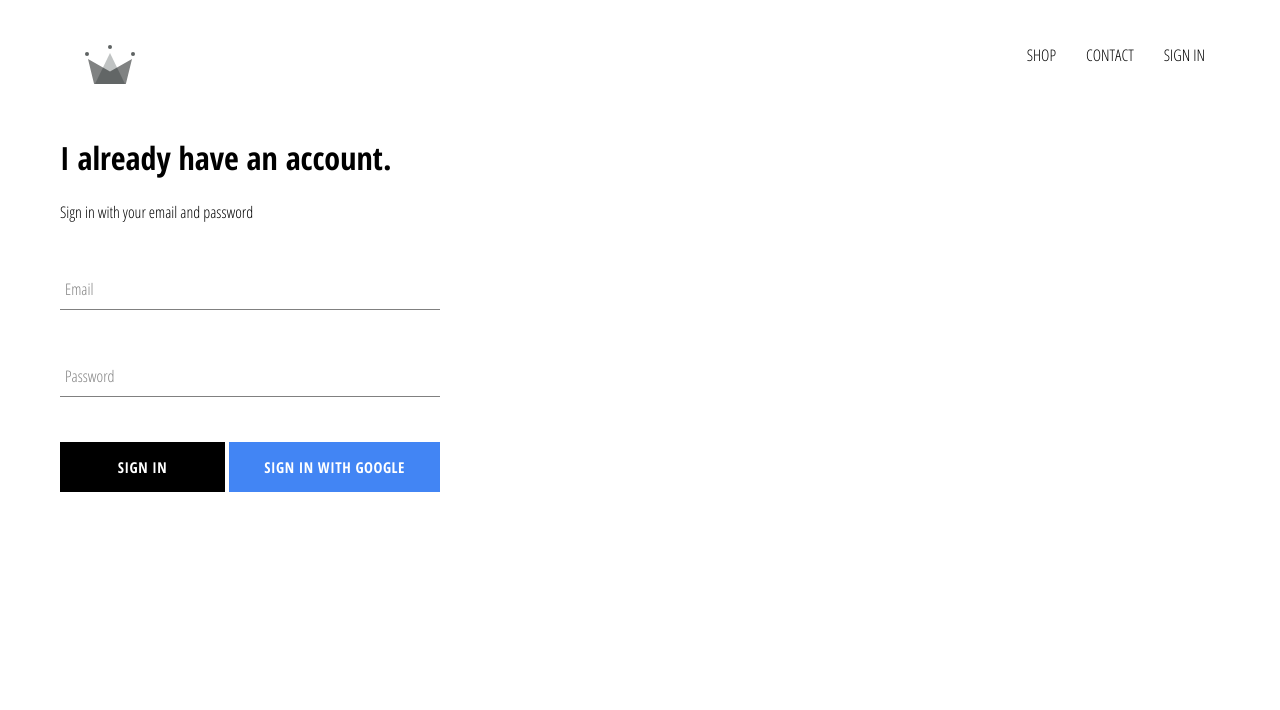
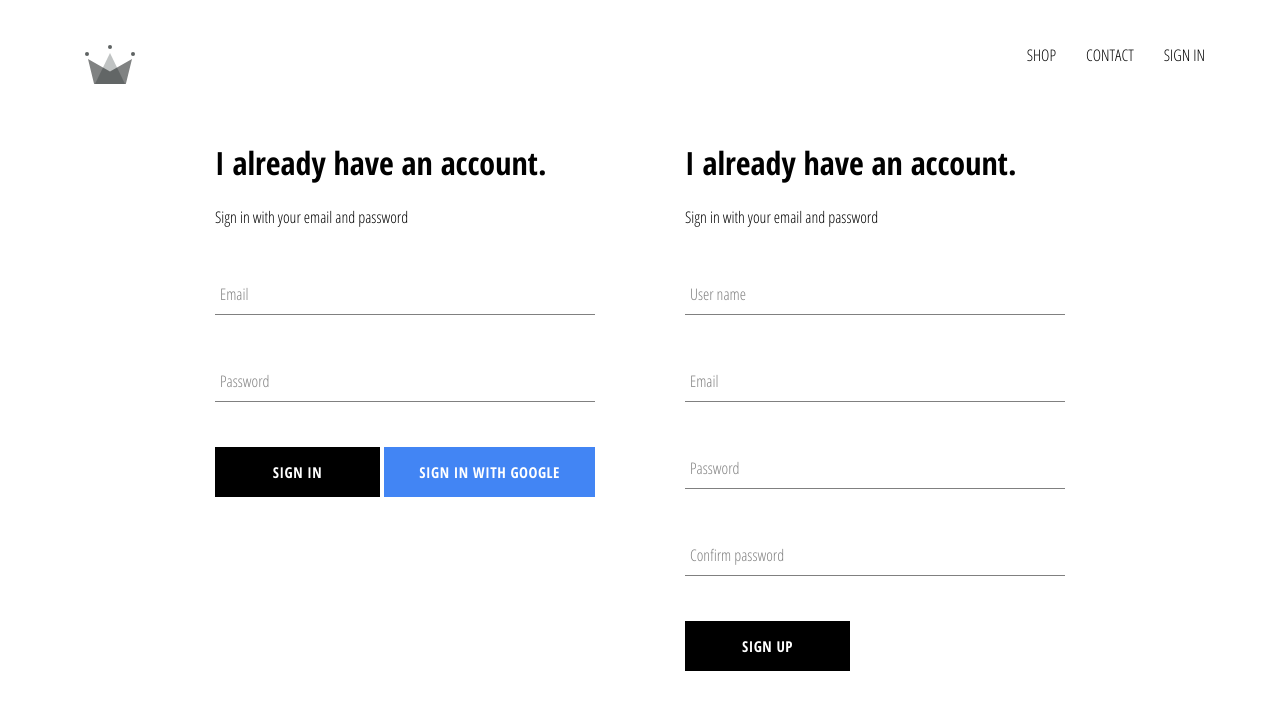
Before and after one commit to DivasRegmi/crawn-cloathing, a React (Create React App) app: page /SignIn in a window 1280 px wide. Shown: the top 710 px of the page. Built offline with nearby package versions, Linux system fonts and the light colour scheme; no server answers.

Commit message:
implement firebase utils and stroing authorized users to firebase store

```diff
--- a/src/App.js
+++ b/src/App.js
@@ -6,34 +6,47 @@ import ShopPage from "./pages/shop/shop.component";
 import SignInAndSignUp from "./pages/sign-in-and-sign-up/sign-in-and-sign-up.component";
 import Header from "./components/header/header.component";
 
-import { auth } from "./firebase/firebase.utils";
+import { auth, createUserProfileDocument } from "./firebase/firebase.utils";
 
 import "./App.css";
 
-class App extends React.Component  {
+class App extends React.Component {
   constructor() {
     super();
     this.state = {
-      currentUser :''
-    }
+      currentUser: null,
+    };
   }
 
   unsuscribeFromAuth = null;
 
-  componentDidMount(){
-    this.unsuscribeFromAuth = auth.onAuthStateChanged((user) => {
-      this.setState({currentUser: user})
+  componentDidMount() {
+    this.unsuscribeFromAuth = auth.onAuthStateChanged(async (userAuth) => {
+      if (userAuth) {
+        const userRef = await createUserProfileDocument(userAuth);
+
+        userRef.onSnapshot((snapShot) => {
+          this.setState({
+            currentUser: { id: snapShot.id, ...snapShot.data() },
+          });
+        });
+      } else {
+        this.setState({ currentUser: userAuth });
+      }
     });
   }
 
-  componentWillUnmount(){
+  componentWillUnmount() {
     this.unsuscribeFromAuth();
   }
 
   render() {
+
+      console.log(this.state);
+
     return (
       <div>
-      <Header currentUser = {this.state.currentUser}/>
+        <Header currentUser={this.state.currentUser} />
         <Switch>
           <Route exact path="/" component={HomePage} />
           <Route path="/shop" component={ShopPage} />
@@ -41,9 +54,7 @@ class App extends React.Component  {
         </Switch>
       </div>
     );
-
   }
-
 }
 
 export default App;
--- a/src/components/sign-in/sign-in.component.jsx
+++ b/src/components/sign-in/sign-in.component.jsx
@@ -53,7 +53,7 @@ const SignIn = () => {
           required
         />
 
-        <div className="button">
+        <div className="buttons">
           <CustomButton type="submit">Sign in</CustomButton>
           <CustomButton onClick={signInWithGoogle} isGoogleSignIN>
             Sign in with google
--- a/src/components/sign-in/sign-in.styles.scss
+++ b/src/components/sign-in/sign-in.styles.scss
@@ -7,7 +7,7 @@
           margin: 10px 0;
     }
 
-    .button{
+    .buttons{
         display: flex;
         align-items: center;
         justify-content:space-between;
--- /dev/null
+++ b/src/components/sign-up/sign-up.component.jsx
@@ -0,0 +1,108 @@
+import React, { useState } from "react";
+
+import FormInput from "../form-input/form-input.component";
+import CustomButton from "../custom-button/custom-button.component";
+
+import { auth, createUserProfileDocument } from "../../firebase/firebase.utils";
+
+import "./sign-up.styles.scss";
+
+function SignUP() {
+  const [displayName, setDisplayName] = useState("");
+  const [email, setEmail] = useState("");
+  const [password, setPassword] = useState("");
+  const [confirmPassword, setConfirmPassword] = useState("");
+
+  const handleChange = (e) => {
+    const { name, value } = e.target;
+    switch (name) {
+      case "displayName":
+        setDisplayName(value);
+        break;
+      case "email":
+        setEmail(value);
+        break;
+      case "password":
+        setPassword(value);
+        break;
+      case "confirmPassword":
+        setConfirmPassword(value);
+        break;
+      default:
+        break;
+    }
+  };
+
+  const handleSubmit = async (e) => {
+    e.preventDefault();
+
+    if (password !== confirmPassword) {
+      alert("Password does not match");
+      setPassword("");
+      setConfirmPassword("");
+      return;
+    }
+
+    try {
+      const { user } = await auth.createUserWithEmailAndPassword(
+        email,
+        password
+      );
+
+      setDisplayName("");
+      setEmail("");
+      setPassword("");
+      setConfirmPassword("");
+
+      createUserProfileDocument(user, {displayName});
+    } catch (error) {
+      console.error(error);
+    }
+  };
+
+  return (
+    <div className="sign-up">
+      <h1>I already have an account.</h1>
+      <span>Sign in with your email and password</span>
+
+      <form className="sign-up-form" onSubmit={handleSubmit}>
+        <FormInput
+          name="displayName"
+          label="User name"
+          type="text"
+          value={displayName}
+          onChange={handleChange}
+          required
+        />
+        <FormInput
+          name="email"
+          label="Email"
+          type="email"
+          value={email}
+          onChange={handleChange}
+          required
+        />
+        <FormInput
+          name="password"
+          label="Password"
+          type="password"
+          value={password}
+          onChange={handleChange}
+          required
+        />
+        <FormInput
+          name="confirmPassword"
+          label="Confirm password"
+          type="password"
+          value={confirmPassword}
+          onChange={handleChange}
+          required
+        />
+
+        <CustomButton type="submit" >Sign Up</CustomButton>
+      </form>
+    </div>
+  );
+}
+
+export default SignUP;
--- /dev/null
+++ b/src/components/sign-up/sign-up.styles.scss
@@ -0,0 +1,9 @@
+.sign-up {
+  display: flex;
+  flex-direction: column;
+  width: 380px;
+
+  .title {
+    margin: 10px 0;
+  }
+}
--- a/src/firebase/firebase.utils.js
+++ b/src/firebase/firebase.utils.js
@@ -14,6 +14,30 @@ const config = {
   measurementId: "G-WWCG7T8LSB",
 };
 
+export const createUserProfileDocument = async (userAuth, additionalData) => {
+  if (!userAuth) return;
+
+  const userRef = firestore.doc(`users/${userAuth.uid}`);
+  const snapShot = await userRef.get();
+
+  if (!snapShot.exists) {
+    const { displayName, email } = userAuth;
+    const createdAt = new Date();
+    try {
+      await userRef.set({
+        displayName,
+        email,
+        createdAt,
+        ...additionalData,
+      });
+    } catch (error) {
+      console.log("error creating user:" + error.message);
+    }
+  }
+
+  return userRef;
+};
+
 firebase.initializeApp(config);
 
 export const firestore = firebase.firestore();
--- a/src/pages/sign-in-and-sign-up/sign-in-and-sign-up.component.jsx
+++ b/src/pages/sign-in-and-sign-up/sign-in-and-sign-up.component.jsx
@@ -1,12 +1,14 @@
 import React from 'react'
 
 import SignIn from '../../components/sign-in/sign-in.component'
+import SignUp from '../../components/sign-up/sign-up.component'
 import "./sign-in-and-sign-up.styles.scss";
 
 
 const SignInAndSignUp = () =>  (
     <div className="sign-in-and-sign-up">
         <SignIn />
+        <SignUp />
     </div>
 );
 export default SignInAndSignUp;
--- a/src/pages/sign-in-and-sign-up/sign-in-and-sign-up.styles.scss
+++ b/src/pages/sign-in-and-sign-up/sign-in-and-sign-up.styles.scss
@@ -1,3 +1,6 @@
-.sign-in{
-    width: 30vwyo;
+.sign-in-and-sign-up {
+  width: 850px;
+  display: flex;
+  justify-content: space-between;
+  margin: 30px auto;
 }
```
Lines whose indentation alone changed are shown as unchanged.
